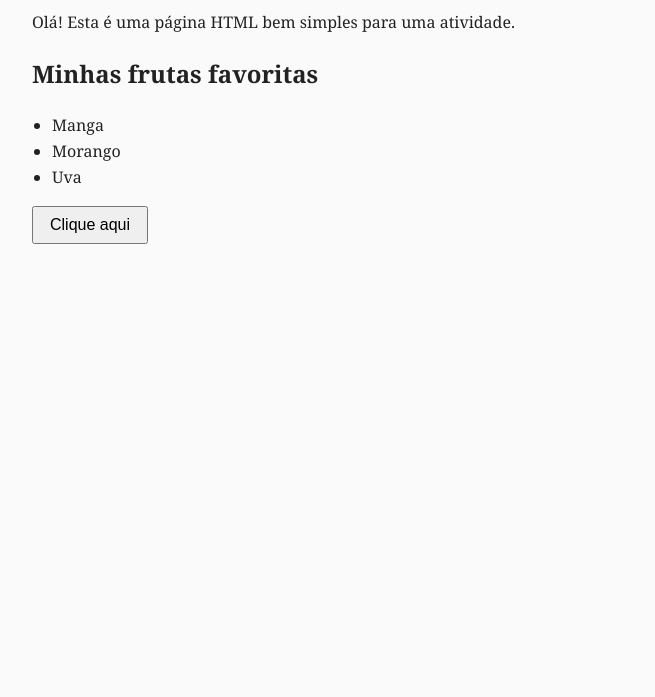
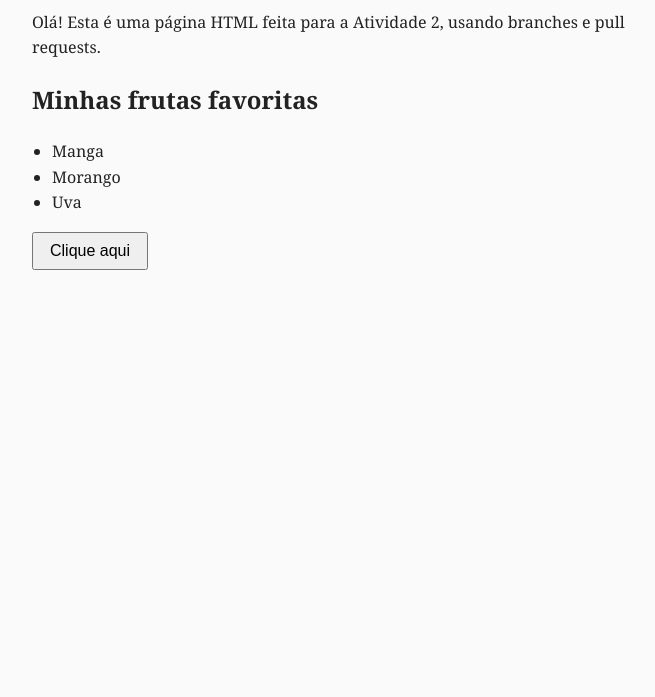
Before and after one commit to lucasdeoliveiraribeiro/atividadae-1, a plain HTML site: page index.html in a window 1280 px wide. Shown: the part 103-800 px from the top of the page, without its empty margins (308-963 px from the left). Drawn offline with Linux system fonts and the light colour scheme.

Commit message:
Update index.html

```diff
--- a/index.html
+++ b/index.html
@@ -25,7 +25,7 @@
 </head>
 <body>
   <h1>Meu Primeiro Site</h1>
-  <p>Olá! Esta é uma página HTML bem simples para uma atividade.</p>
+  <p>Olá! Esta é uma página HTML feita para a Atividade 2, usando branches e pull requests.</p>
 
   <h2>Minhas frutas favoritas</h2>
   <ul>
```
